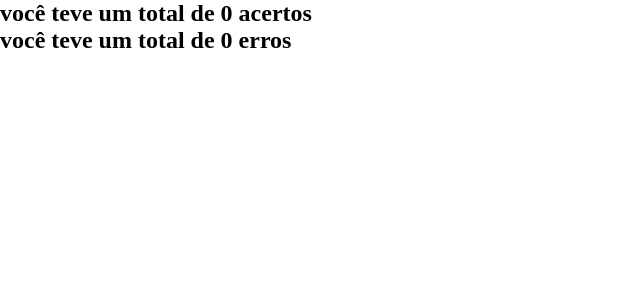
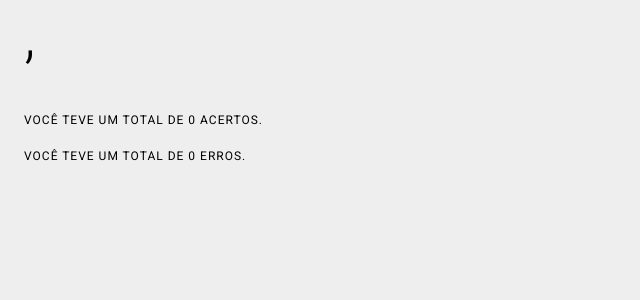
Before and after one commit to Pacheck/super-duper-parakeet, a React (Create React App) app: page /score in a window 1280 px wide. Shown: the top 300 px of the page, without its empty margins (0-640 px from the left). Built offline with nearby package versions, Linux system fonts and the light colour scheme.

Commit message:
score page update

```diff
--- a/src/pages/score-page/index.jsx
+++ b/src/pages/score-page/index.jsx
@@ -2,7 +2,36 @@
 
 import { MyContext } from "../../container/App";
 
+import {
+  Box,
+  Container,
+  ListItemText,
+  Divider,
+  Typography,
+} from "@material-ui/core";
+
+import { makeStyles } from "@material-ui/core/styles";
+
 import { TextHelper } from "../../helper/question-page.helper";
+
+import Report from "../../components/ReportStatus";
+
+const useStyles = makeStyles({
+  box: {
+    height: "100vh",
+    backgroundColor: "#eee",
+    display: "flex",
+  },
+  answer: {
+    backgroundcolor: "black",
+  },
+  wrong: {
+    color: "#b81717",
+  },
+  right: {
+    color: "#117411",
+  },
+});
 
 const ScorePage = () => {
   const {
@@ -16,12 +45,50 @@
     },
   } = useContext(MyContext);
 
+  const classes = useStyles();
+
   return (
-    <div className="score-page">
-      <h1>{userName}</h1>
-      <h2>você teve um total de {correctAnswersCounter} acertos</h2>
-      <h2>você teve um total de {wrongAnswersCounter} erros</h2>
-    </div>
+    <Box className={classes.box}>
+      <Container>
+        <Box className={classes.status}>
+          <Typography variant="h2" gutterBottom>
+            {userName},
+          </Typography>
+          <Report
+            correctAnswersCount={correctAnswersCounter}
+            wrongAnswersCount={wrongAnswersCounter}
+          />
+        </Box>
+        <Box className={classes.list}>
+          {questions.map((question) => (
+            <Box key={question.question}>
+              <Typography variant="h4">
+                {TextHelper(question.question)}
+              </Typography>
+              <ul>
+                <Typography
+                  variant="subtitle1"
+                  className={(classes.answer, classes.right)}
+                >
+                  {TextHelper(question.correct_answer)}
+                </Typography>
+                {question.incorrect_answers.map((answer) => (
+                  <>
+                    <Divider />
+                    <Typography
+                      variant="subtitle2"
+                      className={(classes.answer, classes.wrong)}
+                    >
+                      {TextHelper(answer)}
+                    </Typography>
+                  </>
+                ))}
+              </ul>
+            </Box>
+          ))}
+        </Box>
+      </Container>
+    </Box>
   );
 };
 
```
